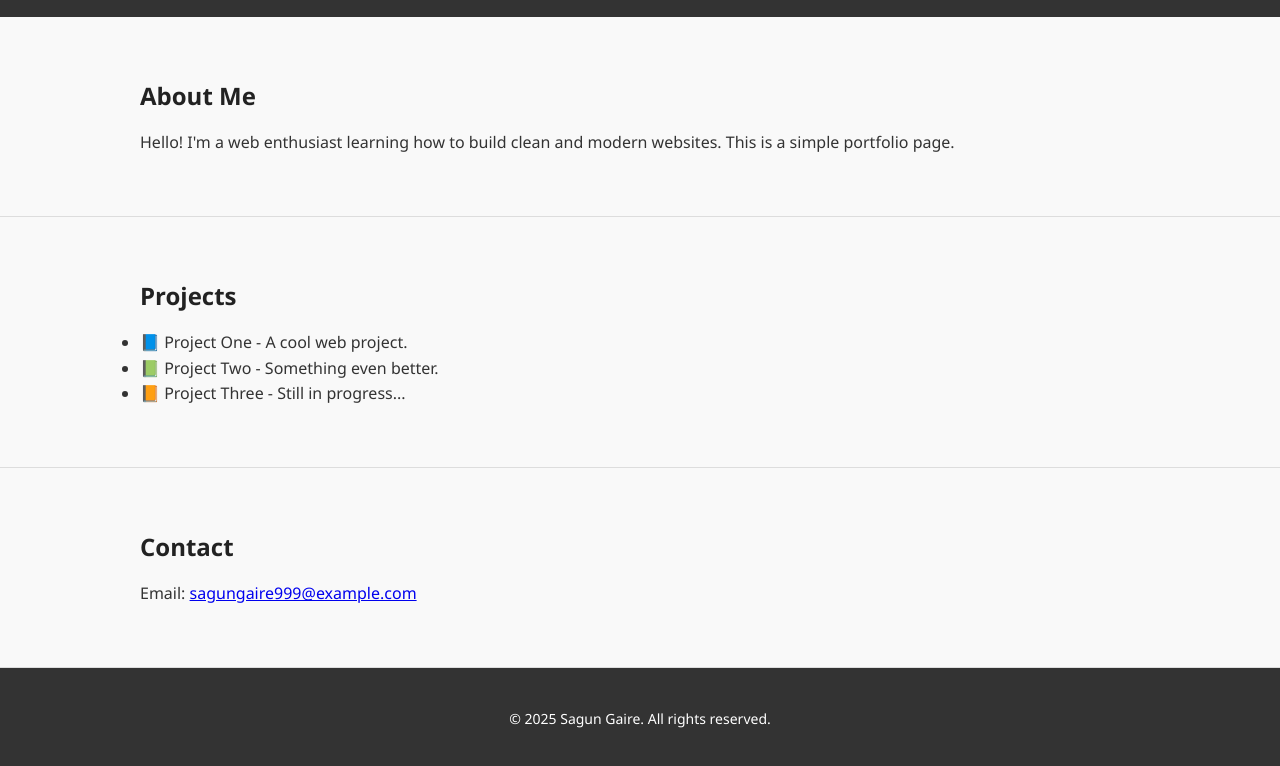
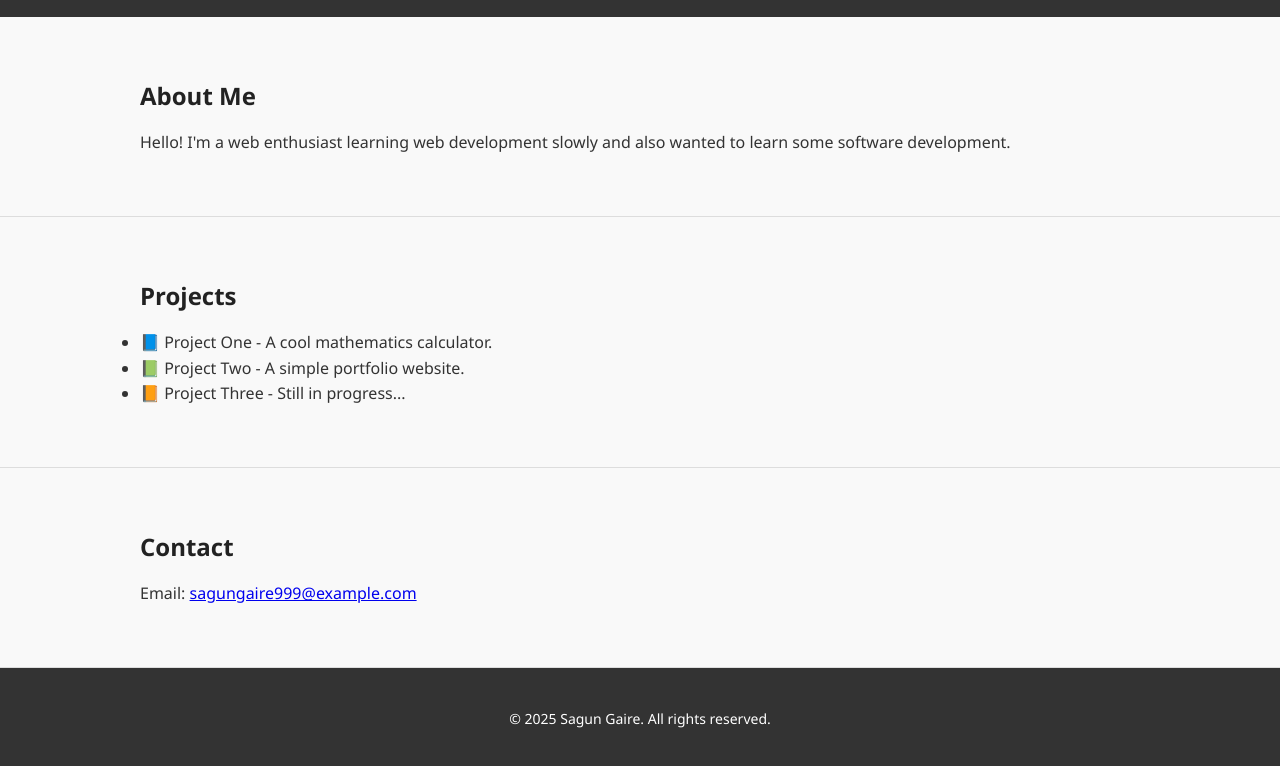
Before and after one commit to sagungaire/itsmywebsite, a plain HTML site: page index.html in a window 1280 px wide. Shown: the part 150-916 px from the top of the page. Drawn offline with Linux system fonts and the light colour scheme.

Commit message:
Update index.html

```diff
--- a/index.html
+++ b/index.html
@@ -3,7 +3,7 @@
 <head>
   <meta charset="UTF-8" />
   <meta name="viewport" content="width=device-width, initial-scale=1.0"/>
-  <title>Simple Portfolio</title>
+  <title>Sagun</title>
   <link rel="stylesheet" href="style.css"/>
 </head>
 <body>
@@ -21,7 +21,7 @@
   <section id="about" class="section">
     <div class="container">
       <h2>About Me</h2>
-      <p>Hello! I'm a web enthusiast learning how to build clean and modern websites. This is a simple portfolio page.</p>
+      <p>Hello! I'm a web enthusiast learning web development slowly and also wanted to learn some software development.</p>
     </div>
   </section>
 
@@ -29,8 +29,8 @@
     <div class="container">
       <h2>Projects</h2>
       <ul>
-        <li>📘 Project One - A cool web project.</li>
-        <li>📗 Project Two - Something even better.</li>
+        <li>📘 Project One - A cool mathematics calculator.</li>
+        <li>📗 Project Two - A simple portfolio website.</li>
         <li>📙 Project Three - Still in progress...</li>
       </ul>
     </div>
```
